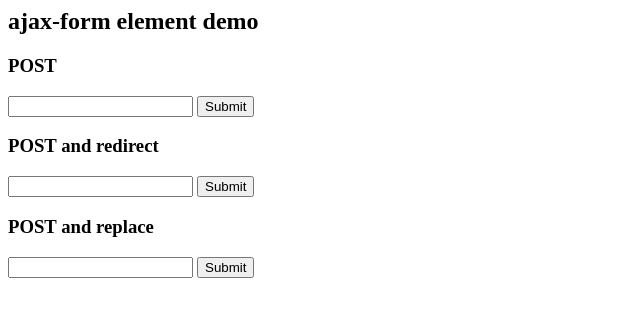
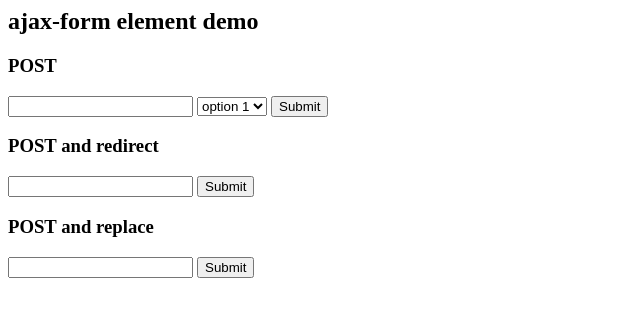
Before and after one commit to bsorrentino/ajax-form, a website built with Parcel: page index.html in a window 1280 px wide. Shown: the whole page, without its empty margins (0-640 px from the left). Built offline with nearby package versions, Linux system fonts and the light colour scheme.

Commit message:
add support of select

```diff
--- a/index.html
+++ b/index.html
@@ -77,6 +77,11 @@
         <h3>POST</h3>
         <form action="/api/echo">
             <input type="text" name="name" required/>
+            <select name="options">
+                <option value="1">option 1</option>
+                <option value="2">option 2</option>
+                <option value="3">option 3</option>
+            </select>
             <input type="submit" text="Submit" />
         </form>
     </ajax-form>
--- a/package.json
+++ b/package.json
@@ -1,6 +1,6 @@
 {
   "name": "ajax-form",
-  "version": "1.1.0",
+  "version": "1.2.0",
   "description": "",
   "main": "index.js",
   "scripts": {
--- a/src/ajax-form.ts
+++ b/src/ajax-form.ts
@@ -63,7 +63,7 @@ export class AjaxFormElement extends HTMLElement {
         let result:FormData = {}
         this._form.childNodes.forEach( node => {
 
-            if( node.nodeType === this.ELEMENT_NODE && node.nodeName === 'INPUT' ) {
+            if( node.nodeType === this.ELEMENT_NODE && (node.nodeName === 'INPUT'|| node.nodeName === 'SELECT') ) {
 
                 const input = node as HTMLInputElement
 
```
